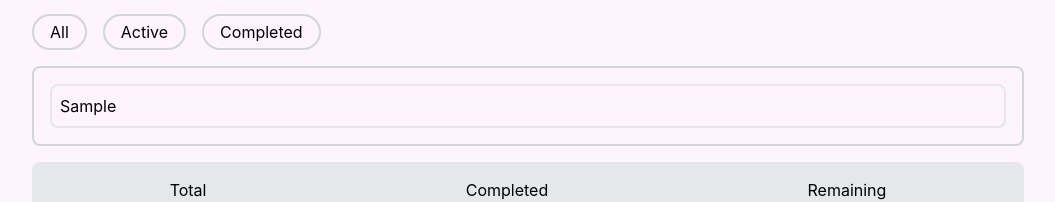
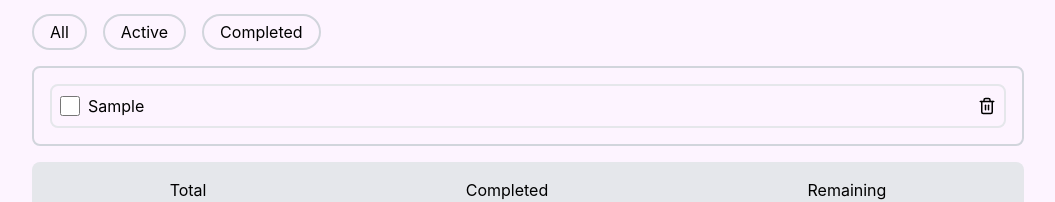
Before and after one commit to T-Harsha-Vardhan/todo-pro, a React (Vite) app: page / in a window 1280 px wide. Both pictures are taken after typing "Sample" into the empty fields and a click on the button "Add". Shown: the part 282-484 px from the top of the page, without its empty margins (112-1167 px from the left). Built offline with nearby package versions, Linux system fonts and the light colour scheme.

Commit message:
feat(todo): implement todo completion and deletion

```diff
--- a/src/App.jsx
+++ b/src/App.jsx
@@ -1,3 +1,4 @@
+import { useState } from "react";
 import "./App.css";
 import Header from "./components/Header/Header";
 import TodoForm from "./components/TodoForm/TodoForm";
@@ -5,7 +6,6 @@ import SearchBar from "./components/SearchBar/SearchBar";
 import FilterTabs from "./components/FilterTabs/FilterTabs";
 import TodoList from "./components/TodoList/TodoList";
 import TodoStats from "./components/TodoStats/TodoStats";
-import { useState } from "react";
 
 const App = () => {
   const [todos, setTodos] = useState([]);
@@ -24,13 +24,34 @@ const App = () => {
     setTodos((prev) => [...prev, newTodo]);
   };
 
+  const handleToggleTodo = (id) => {
+    setTodos((prevTodos) =>
+      prevTodos.map((todo) =>
+        todo.id === id
+          ? {
+              ...todo,
+              completed: !todo.completed,
+            }
+          : todo,
+      ),
+    );
+  };
+
+  const handleDeleteTodo = (id) => {
+    setTodos((prevTodos) => prevTodos.filter((todo) => todo.id !== id));
+  };
+
   return (
     <main className="h-screen w-screen max-h-screen overflow-x-hidden flex flex-col py-8 max-w-5xl mx-auto">
       <Header />
       <TodoForm onCreateTodo={handleCreateTodo} />
       <SearchBar />
       <FilterTabs />
-      <TodoList todos={todos} />
+      <TodoList
+        todos={todos}
+        onToggle={handleToggleTodo}
+        onDelete={handleDeleteTodo}
+      />
       <TodoStats />
     </main>
   );
--- a/src/components/TodoItem/TodoItem.jsx
+++ b/src/components/TodoItem/TodoItem.jsx
@@ -1,6 +1,34 @@
-const TodoItem = ({ todo }) => {
+import { Trash } from "lucide-react";
+
+const TodoItem = ({ todo, onToggle, onDelete }) => {
   return (
-    <div className="border-2 border-gray-200 p-2 rounded-lg">{todo.title}</div>
+    <li className="border-2 border-gray-200 p-2 rounded-lg flex items-center">
+      <div className="flex-1 flex items-center gap-2">
+        <input
+          type="checkbox"
+          name="completed"
+          id={`todo-${todo.id}`}
+          className="w-5 h-5 accent-green-600 cursor-pointer rounded border-gray-300 focus:ring focus:ring-blue-100"
+          checked={todo.completed}
+          onChange={() => onToggle(todo.id)}
+        />
+        <span
+          className={`transition-all ${
+            todo.completed ? "line-through opacity-60 text-gray-500" : ""
+          }`}
+        >
+          {todo.title}
+        </span>
+      </div>
+
+      <button
+        onClick={() => onDelete(todo.id)}
+        className="cursor-pointer"
+        aria-label="Delete Todo"
+      >
+        <Trash size={18} />
+      </button>
+    </li>
   );
 };
 
--- a/src/components/TodoList/TodoList.jsx
+++ b/src/components/TodoList/TodoList.jsx
@@ -1,18 +1,25 @@
 import EmptyState from "../EmptyState/EmptyState";
 import TodoItem from "../TodoItem/TodoItem";
 
-const TodoList = ({ todos }) => {
+const TodoList = ({ todos, onToggle, onDelete }) => {
   return (
-    <section
+    <ul
       id="todo-list"
       className="border-2 border-gray-300 mx-4 p-4 rounded-lg overflow-x-hidden overflow-y-auto flex flex-col gap-4"
     >
       {todos && todos.length ? (
-        todos.map((todo) => <TodoItem key={todo.id} todo={todo} />)
+        todos.map((todo) => (
+          <TodoItem
+            key={todo.id}
+            todo={todo}
+            onToggle={onToggle}
+            onDelete={onDelete}
+          />
+        ))
       ) : (
         <EmptyState />
       )}
-    </section>
+    </ul>
   );
 };
 
```
